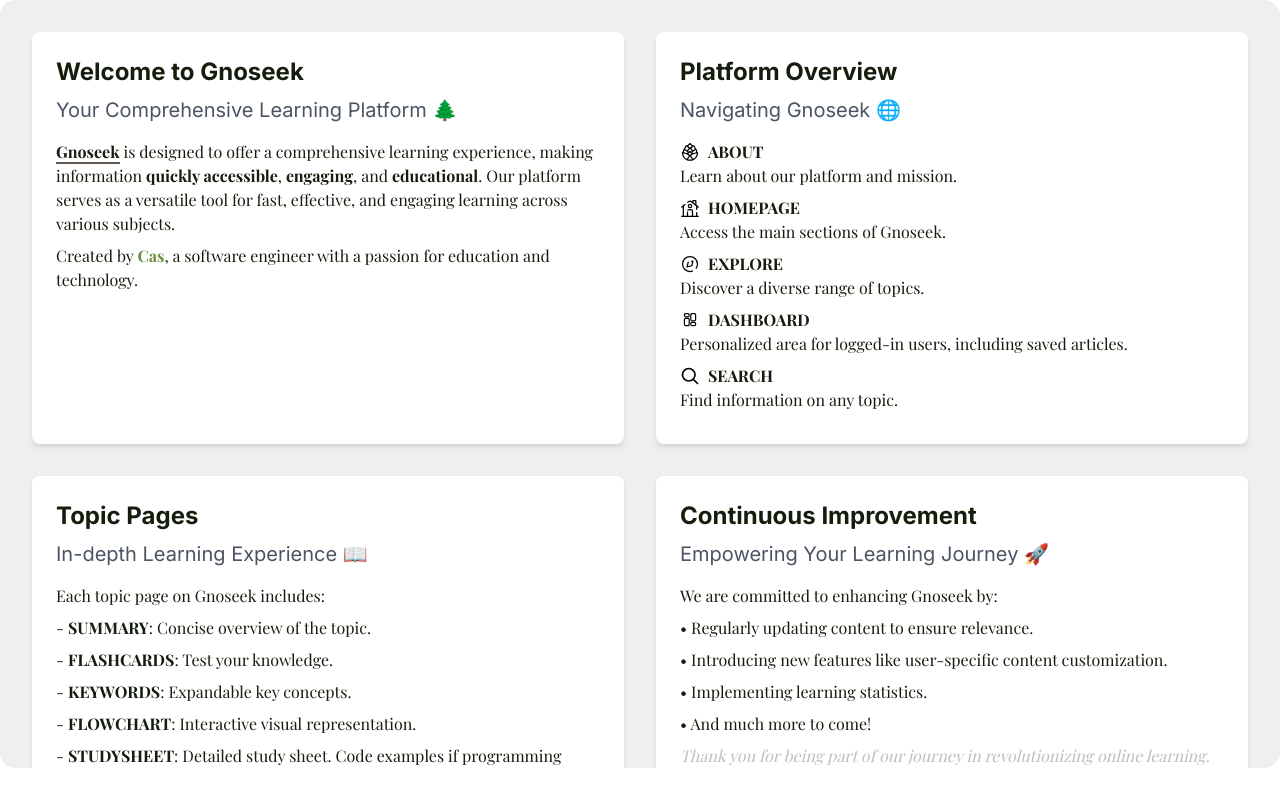
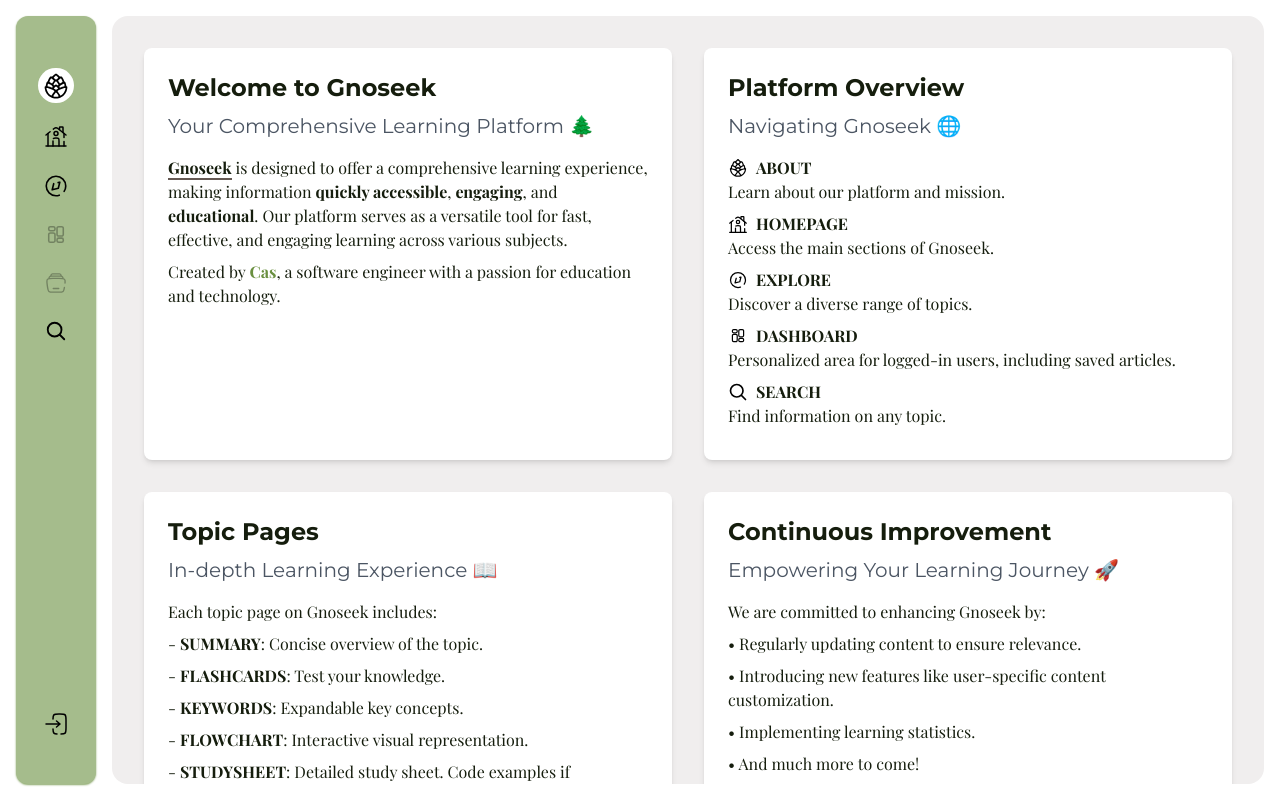
Before and after one commit to casiimir/gnoseek, a Next.js app: page /about in a window 1280 px wide. Built offline with nearby package versions, Linux system fonts and the light colour scheme; no server answers; a web font is replaced by a local one.

Commit message:
feat: add layout component

```diff
--- a/app/layout.tsx
+++ b/app/layout.tsx
@@ -1,22 +1,60 @@
 import type { Metadata } from "next";
-import { Inter } from "next/font/google";
+import { ConvexClientProvider } from "./ConvexClientProvider";
+import { ClerkProvider } from "@clerk/nextjs";
+import { LanguageProvider } from "@/app/contexts/LanguageContext";
+import Navbar from "./components/molecules/Navbar";
 import "./globals.css";
 
-const inter = Inter({ subsets: ["latin"] });
-
+/**
+ * Metadata for the app, each page will inherit these metadata
+ * @type {Metadata}
+ */
 export const metadata: Metadata = {
-  title: "Create Next App",
-  description: "Generated by create next app",
+  title: "Gnoseek - Learning platform with ai powered content",
+  description:
+    "Gnoseek is a learning platform with ai powered content, flashcards, study sheets, flowcharts and more. It's your fast, effective and engaging learning platform.",
+  keywords:
+    "gnoseek, learning, platform, comprehensive, engaging, online learning, ai, artificial intelligence",
+  authors: [{ name: "Cas", url: "https://github.com/casiimir" }],
+  openGraph: {
+    title: "Gnoseek",
+    description: "Learning platform with ai powered content",
+    type: "website",
+    url: "https://yourapp.com",
+  },
+  twitter: {
+    site: "@casiimir",
+    creator: "@casiimir",
+  },
 };
 
+/**
+ * Root layout component for the application
+ * @param {Object} props - Component props
+ * @param {React.ReactNode} props.children - Child components to be rendered
+ * @returns {JSX.Element} The root layout structure
+ */
 export default function RootLayout({
   children,
 }: Readonly<{
   children: React.ReactNode;
-}>) {
+}>): JSX.Element {
   return (
-    <html lang="en">
-      <body className={inter.className}>{children}</body>
-    </html>
+    <ClerkProvider>
+      <html lang="en" data-theme="light">
+        <head>
+          <meta name="viewport" content="width=device-width, initial-scale=1" />
+          <link rel="icon" href="/favicon.ico" />
+        </head>
+        <body className="min-h-screen flex flex-col">
+          <LanguageProvider>
+            <Navbar />
+            <main className="flex-grow flex gap-4 mb-24 p-4 no-scrollbar md:ml-20 md:pl-8 md:mb-0">
+              <ConvexClientProvider>{children}</ConvexClientProvider>
+            </main>
+          </LanguageProvider>
+        </body>
+      </html>
+    </ClerkProvider>
   );
 }
```
